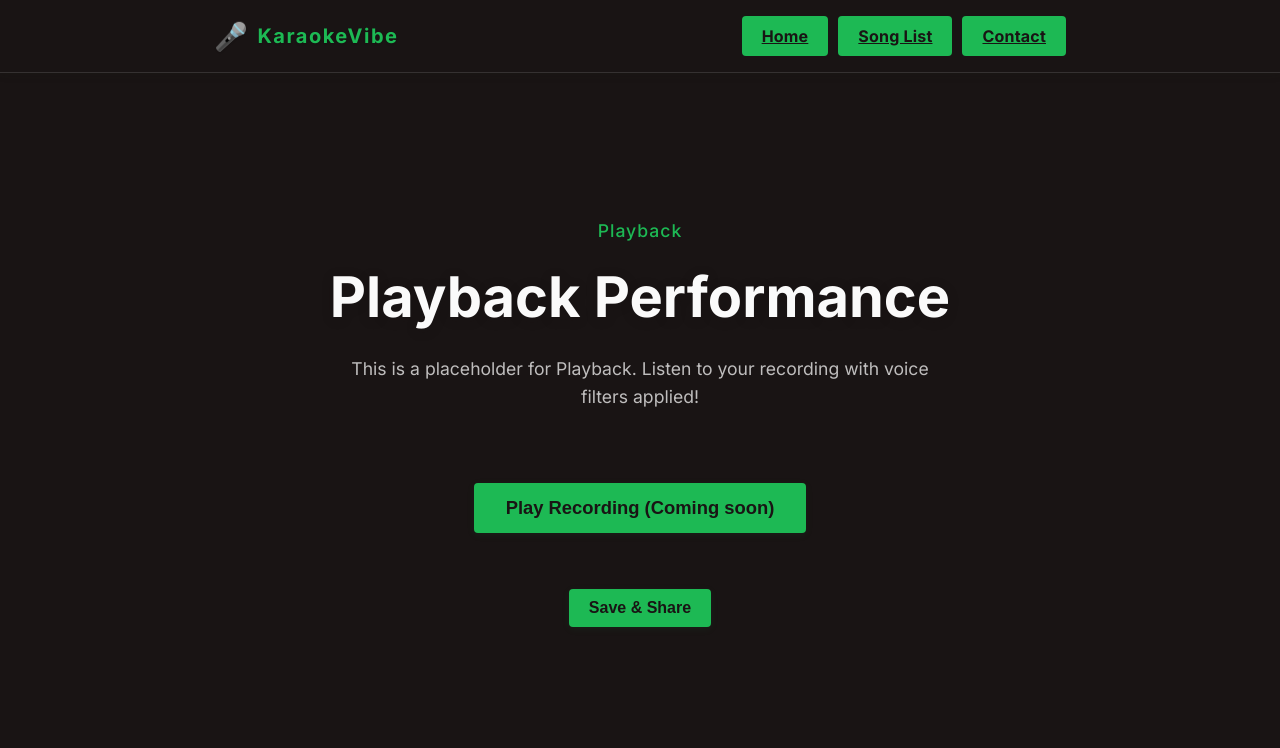
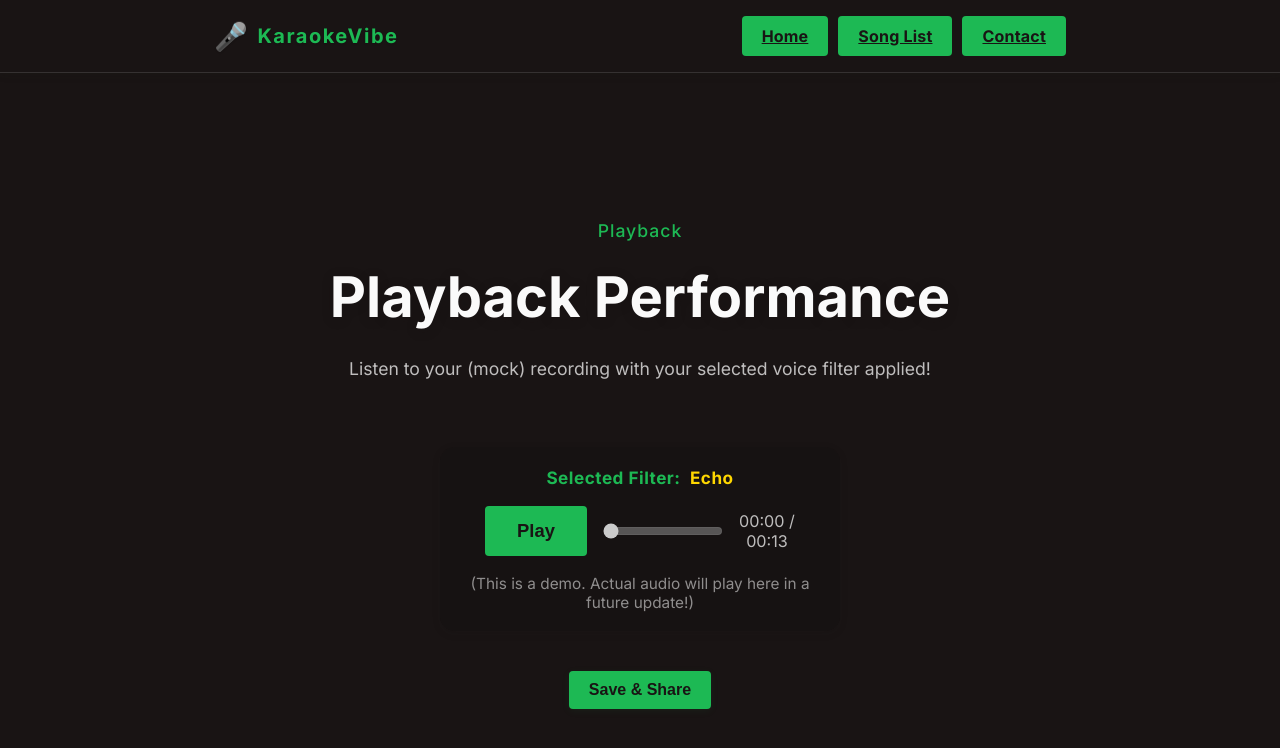
Before and after one commit to Workflow-Manager-admin/karaokevibe-32544-73be3bd8, a React (Create React App) app in the folder karaoke_app/: page /playback in a window 1280 px wide. Shown: the top 748 px of the page. Built offline with nearby package versions, Linux system fonts and the light colour scheme; the HTML template or start-up script is replaced by a standard one.

Commit message:
Auto-commit: Changes as of 2025-06-06T07:13:44.939323+00:00

```diff
--- a/karaoke_app/src/Playback.js
+++ b/karaoke_app/src/Playback.js
@@ -1,36 +1,163 @@
-import React from "react";
+import React, { useState, useRef } from "react";
 
-// PUBLIC_INTERFACE
 /**
- * KaraokeVibe - Playback Stub Component
- * Displays a placeholder UI for the Playback feature.
- * Adds "Save & Share" button to proceed in demo flow.
+ * PUBLIC_INTERFACE
+ * KaraokeVibe - Playback Component with Mock Audio Controls and Voice Filter Indication
+ * Allows users to play/pause a mock recording, shows selected voice filter,
+ * and provides a button to continue to Save & Share. No real audio processing is performed.
  */
 import { useNavigate } from "react-router-dom";
 
+// These should match the options in VoiceFilters.js for plausible demo state.
+const FILTERS = [
+  { label: "Echo", value: "echo" },
+  { label: "Auto-Tune", value: "autotune" },
+  { label: "Robot", value: "robot" },
+];
+
+// For demo: default to 'echo', in real app this would be persisted via context/state.
+const DEFAULT_FILTER = "echo";
+const DEFAULT_RECORDING_LENGTH = 13; // seconds, arbitrary demo length
+
 function Playback() {
   const navigate = useNavigate();
+  const [isPlaying, setIsPlaying] = useState(false);
+  const [playhead, setPlayhead] = useState(0);
+  const [selectedFilter, setSelectedFilter] = useState(DEFAULT_FILTER);
+
+  const intervalRef = useRef(null);
+
+  // Start or stop mock playback (progress bar and timer) – mock only!
+  function handlePlayPause() {
+    if (isPlaying) {
+      clearInterval(intervalRef.current);
+      setIsPlaying(false);
+    } else {
+      setIsPlaying(true);
+      intervalRef.current = setInterval(() => {
+        setPlayhead(prev =>
+          prev + 1 >= DEFAULT_RECORDING_LENGTH ? DEFAULT_RECORDING_LENGTH : prev + 1
+        );
+      }, 1000);
+    }
+  }
+
+  // When playback completes, auto-stop
+  React.useEffect(() => {
+    if (playhead >= DEFAULT_RECORDING_LENGTH && isPlaying) {
+      setIsPlaying(false);
+      clearInterval(intervalRef.current);
+    }
+  }, [playhead, isPlaying]);
+
+  // Reset playhead on unmount or pause
+  React.useEffect(() => {
+    return () => clearInterval(intervalRef.current);
+  }, []);
+
+  function handleSeek(e) {
+    const value = Number(e.target.value);
+    setPlayhead(value);
+  }
+
+  // Format seconds as MM:SS
+  function formatTime(secs) {
+    const mm = String(Math.floor(secs / 60)).padStart(2, "0");
+    const ss = String(secs % 60).padStart(2, "0");
+    return `${mm}:${ss}`;
+  }
+
+  // For demo: display label for filter
+  const currentFilterLabel =
+    FILTERS.find(f => f.value === selectedFilter)?.label || "None";
 
   return (
     <div className="hero">
       <div className="subtitle">Playback</div>
       <h1 className="title">Playback Performance</h1>
-      <div className="description">
-        This is a placeholder for Playback. Listen to your recording with voice filters applied!
+      <div className="description" style={{ marginBottom: 12 }}>
+        Listen to your (mock) recording with your selected voice filter applied!
       </div>
-      <div style={{ margin: "2rem 0" }}>
-        <button className="btn btn-large" disabled>
-          Play Recording (Coming soon)
-        </button>
+      <div
+        style={{
+          margin: "1.8rem 0 1rem 0",
+          maxWidth: 400,
+          width: "100%",
+          padding: "1.2rem 1rem",
+          background: "rgba(0,0,0,0.10)",
+          borderRadius: 14,
+          boxShadow: "0 2.5px 9px rgba(25,25,25,0.10)",
+          display: 'flex',
+          flexDirection: 'column',
+          alignItems: 'center',
+          gap: 18
+        }}
+      >
+        {/* Filter display */}
+        <div style={{ fontSize: "1.07em", color: "var(--primary)", letterSpacing: "0.03em" }}>
+          <b>Selected Filter:</b>{" "}
+          <span style={{
+            color: "var(--accent)", fontWeight: 700, marginLeft: 4
+          }}>
+            {currentFilterLabel}
+          </span>
+        </div>
+
+        {/* Mock audio controls */}
+        <div style={{ display: "flex", alignItems: "center", gap: 14 }}>
+          <button
+            className="btn btn-large"
+            aria-label={isPlaying ? "Pause playback" : "Play recording"}
+            style={{
+              background: isPlaying ? "var(--accent)" : "var(--primary)",
+              color: isPlaying ? "var(--secondary)" : "#191414",
+              fontWeight: 700,
+              minWidth: 70,
+              boxShadow: isPlaying
+                ? "0 4px 18px rgba(255,215,0,0.14)"
+                : "none"
+            }}
+            onClick={handlePlayPause}
+          >
+            {isPlaying ? "Pause" : "Play"}
+          </button>
+          {/* Progress bar */}
+          <input
+            type="range"
+            min={0}
+            max={DEFAULT_RECORDING_LENGTH}
+            value={playhead}
+            onChange={handleSeek}
+            disabled={!isPlaying}
+            style={{
+              width: 120,
+              cursor: isPlaying ? "pointer" : "not-allowed",
+              accentColor: "var(--accent)"
+            }}
+            aria-label="Playback position"
+          />
+          <span style={{
+            fontSize: "1.01em", color: "var(--text-secondary)", width: 56, textAlign: "center"
+          }}>
+            {formatTime(playhead)} / {formatTime(DEFAULT_RECORDING_LENGTH)}
+          </span>
+        </div>
+        <div style={{ fontSize: "0.96em", color: "var(--text-secondary)", opacity: 0.72 }}>
+          (This is a demo. Actual audio will play here in a future update!)
+        </div>
       </div>
       <div>
         <button
           className="btn"
           style={{ background: "var(--primary)", color: "var(--secondary)" }}
           onClick={() => navigate("/save")}
+          disabled={isPlaying}
         >
           Save &amp; Share
         </button>
+      </div>
+      <div style={{ marginTop: 12, fontSize: "0.95em", color: "var(--text-secondary)" }}>
+        {isPlaying ? "Playing with filter: " + currentFilterLabel : ""}
       </div>
     </div>
   );
```
Also changed, not shown: 2 other files (tests, documents, lock files or other folders).
